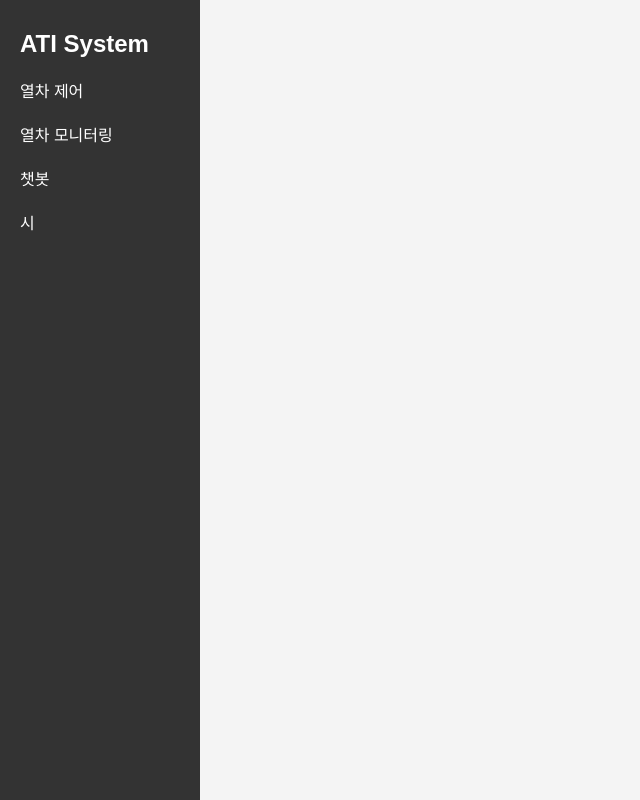
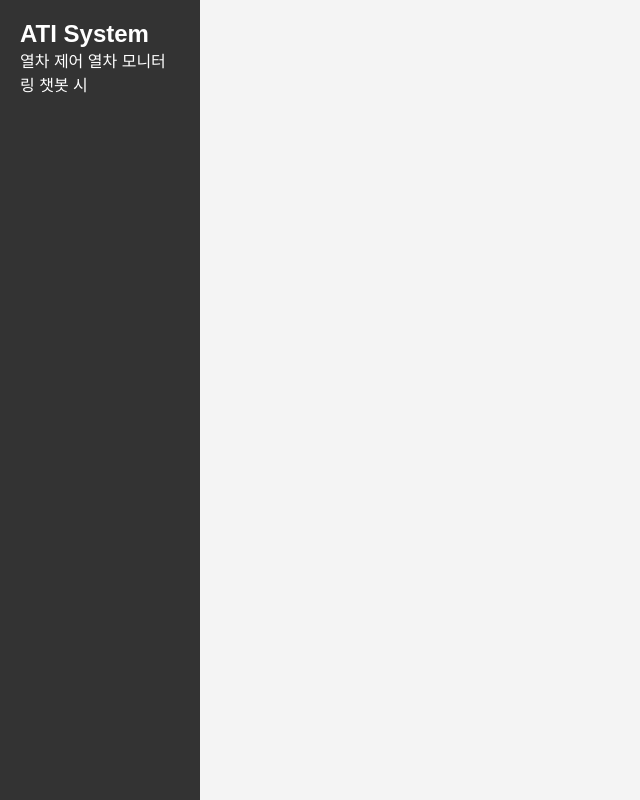
Before and after one commit to PoscoAiChallenge/2024, a Flask app: template hardware/server/templates/index.html in a window 1280 px wide. Shown: the whole page, without its empty margins (0-640 px from the left). Run offline with Flask 3, Linux system fonts and the light colour scheme; the template is opened without the code that fills it, so the values that code supplies are empty.

Commit message:
Edit image server

```diff
--- a/hardware/server/static/css/view.css
+++ b/hardware/server/static/css/view.css
@@ -20,7 +20,7 @@ body {
 .sidebar a {
     color: #fff;
     text-decoration: none;
-    display: block;
+    /* display: block; */
     padding: 10px 0;
 }
 .sidebar a:hover {
```
